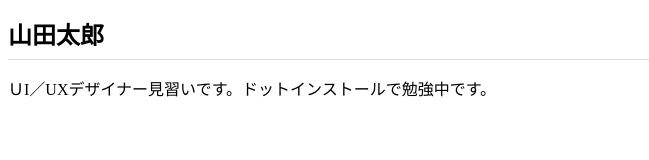
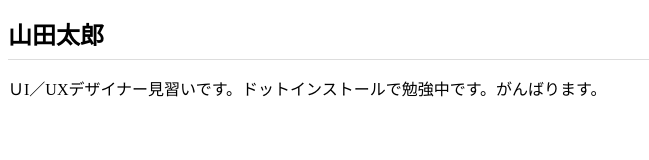
Before and after one commit to takara45/takara45.github.io, a plain HTML site: page index.html in a window 1280 px wide. Shown: the whole page, without its empty margins (0-649 px from the left). Drawn offline with Linux system fonts and the light colour scheme.

Commit message:
Add files via upload

```diff
--- a/index.html
+++ b/index.html
@@ -9,6 +9,6 @@
 </head>
 <body>
   <h1>山田太郎</h1>
-  <p>ＵI／UXデザイナー見習いです。ドットインストールで勉強中です。</p>
+  <p>ＵI／UXデザイナー見習いです。ドットインストールで勉強中です。がんばります。</p>
 </body>
 </html>
```
